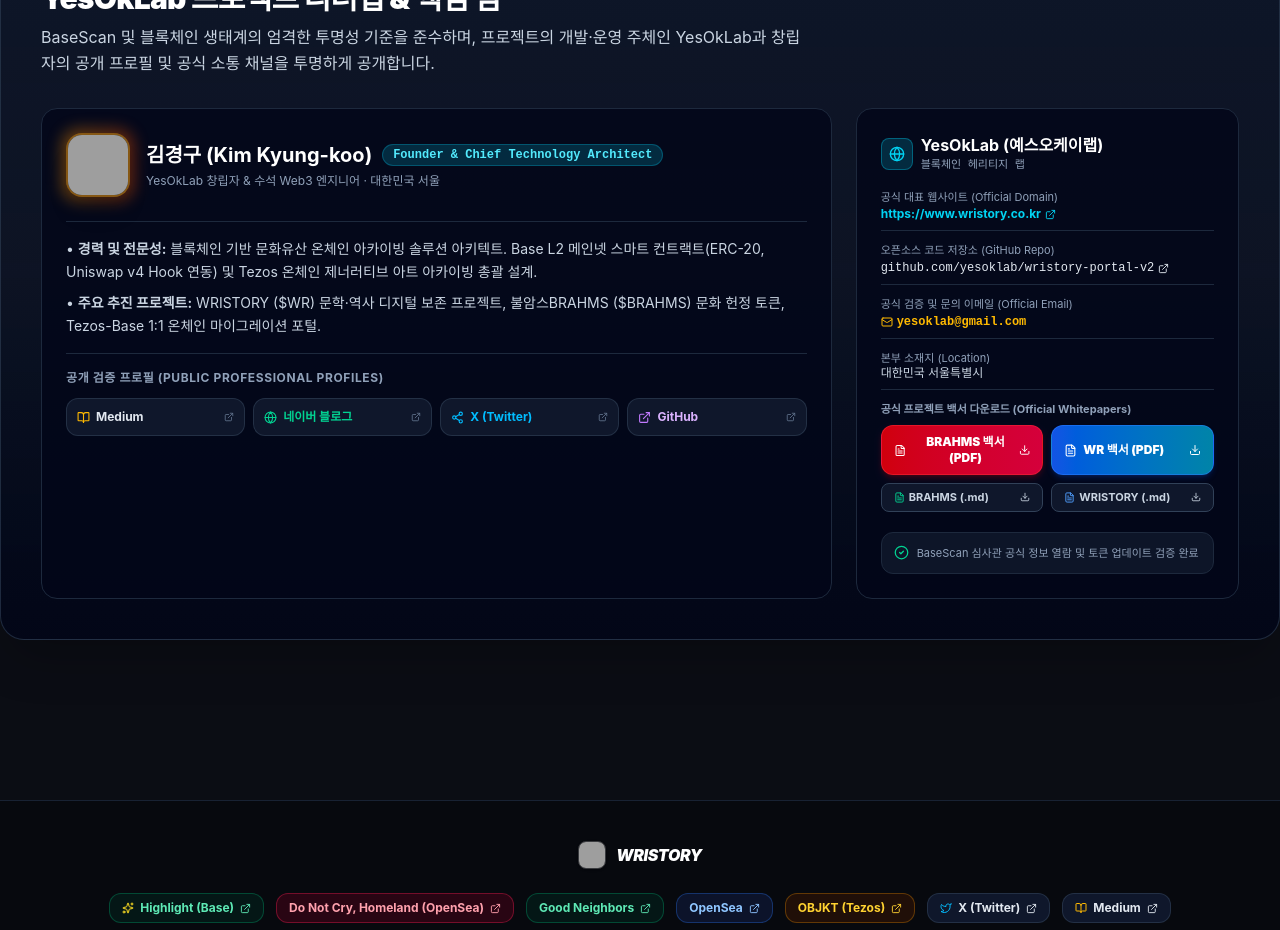
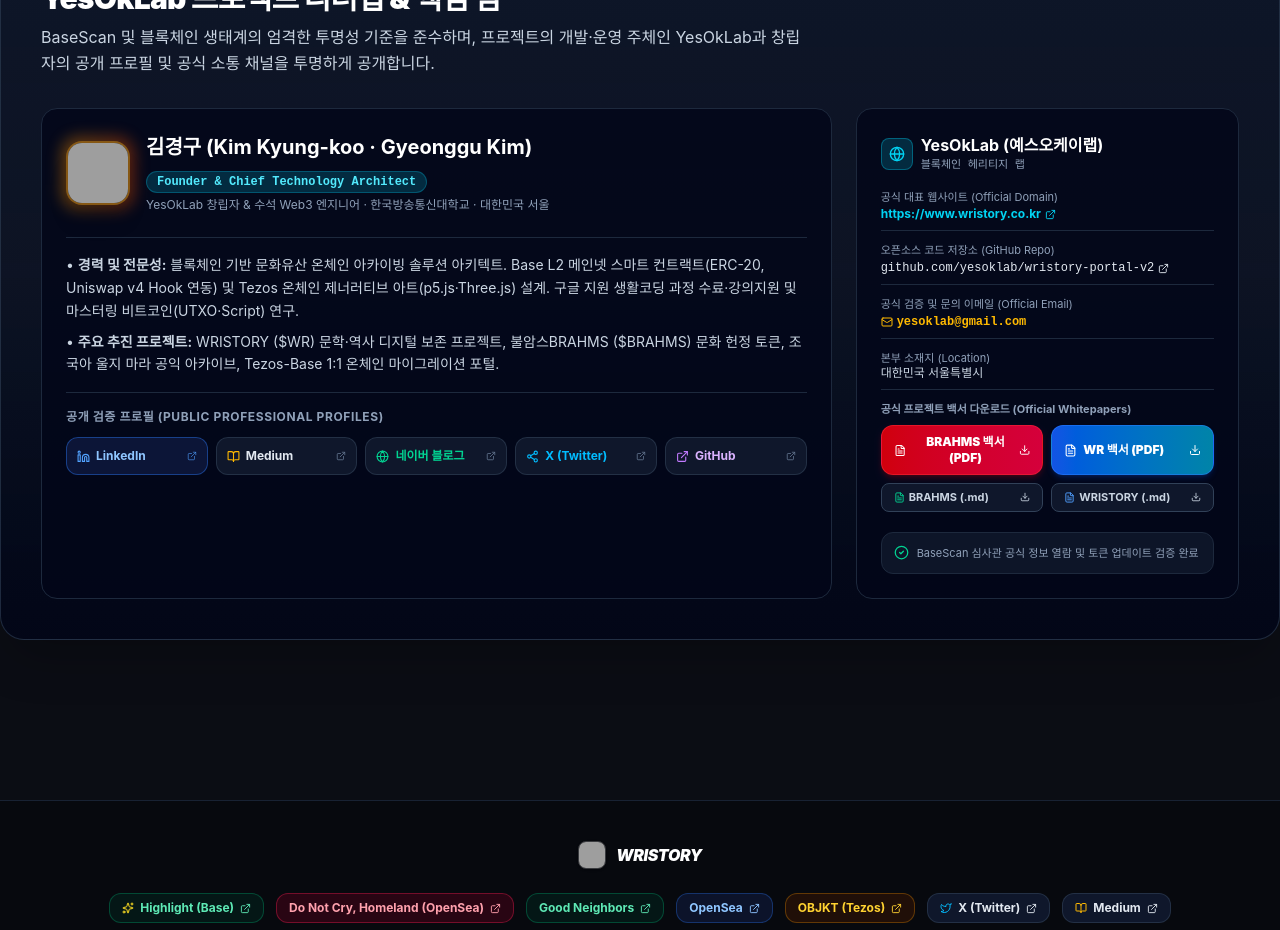
Before and after one commit to yesoklab/wristory-portal-v2, a React (Vite) app: page / in a window 1280 px wide. Shown: the part 3880-4810 px from the top of the page. Built offline with nearby package versions, Linux system fonts and the light colour scheme; no server answers; grey boxes are pictures that could not be loaded; what @airgap/beacon-sdk, @taquito/beacon-wallet, @taquito/taquito would draw is missing.

Commit message:
Enhance LandingPageView with LinkedIn profile and updates
Updated the profile section to include additional information and a LinkedIn link.

```diff
--- a/src/views/LandingPageView.tsx
+++ b/src/views/LandingPageView.tsx
@@ -23,7 +23,8 @@ import {
   Download,
   FileText,
   Volume2,
-  VolumeX
+  VolumeX,
+  Linkedin
 } from 'lucide-react';
 import { translations, Lang } from '../lib/translations';
 import {
@@ -1020,7 +1021,7 @@ const LandingPageView: React.FC<LandingPageViewProps> = ({ lang, onNavigate }) =
                 <div>
                   <div className="flex items-center gap-2.5 flex-wrap">
                     <h3 className="text-xl font-bold text-white">
-                      {lang === 'ko' ? '김경구 (Kim Kyung-koo)' : 'Kim Kyung-koo'}
+                      {lang === 'ko' ? '김경구 (Kim Kyung-koo · Gyeonggu Kim)' : 'Kim Kyung-koo (Gyeonggu Kim)'}
                     </h3>
                     <span className="px-2.5 py-0.5 rounded-full bg-cyan-500/20 text-cyan-300 border border-cyan-500/30 text-xs font-bold font-mono">
                       Founder & Chief Technology Architect
@@ -1028,8 +1029,8 @@ const LandingPageView: React.FC<LandingPageViewProps> = ({ lang, onNavigate }) =
                   </div>
                   <p className="text-xs text-slate-400 mt-1">
                     {lang === 'ko'
-                      ? 'YesOkLab 창립자 & 수석 Web3 엔지니어 · 대한민국 서울'
-                      : 'YesOkLab Founder & Lead Web3 Engineer · Seoul, Republic of Korea'}
+                      ? 'YesOkLab 창립자 & 수석 Web3 엔지니어 · 한국방송통신대학교 · 대한민국 서울'
+                      : 'YesOkLab Founder & Lead Web3 Engineer · Korea National Open Univ. · Seoul, Republic of Korea'}
                   </p>
                 </div>
               </div>
@@ -1038,14 +1039,14 @@ const LandingPageView: React.FC<LandingPageViewProps> = ({ lang, onNavigate }) =
                 <p>
                   • <strong>{lang === 'ko' ? '경력 및 전문성:' : 'Career & Expertise:'}</strong>{' '}
                   {lang === 'ko'
-                    ? '블록체인 기반 문화유산 온체인 아카이빙 솔루션 아키텍트. Base L2 메인넷 스마트 컨트랙트(ERC-20, Uniswap v4 Hook 연동) 및 Tezos 온체인 제너러티브 아트 아카이빙 총괄 설계.'
-                    : 'Blockchain cultural heritage architect. Lead designer of Base L2 ERC-20 smart contracts, Uniswap v4 hooks, and permanent on-chain generative art archiving on Tezos & Base.'}
+                    ? '블록체인 기반 문화유산 온체인 아카이빙 솔루션 아키텍트. Base L2 메인넷 스마트 컨트랙트(ERC-20, Uniswap v4 Hook 연동) 및 Tezos 온체인 제너러티브 아트(p5.js·Three.js) 설계. 구글 지원 생활코딩 과정 수료·강의지원 및 마스터링 비트코인(UTXO·Script) 연구.'
+                    : 'Blockchain cultural heritage architect. Lead designer of Base L2 ERC-20 smart contracts, Uniswap v4 hooks, and on-chain generative art (p5.js · Three.js) on Tezos & Base. Completed Google-supported OpenTutorials curriculum & Mastering Bitcoin (UTXO/Script) study.'}
                 </p>
                 <p>
                   • <strong>{lang === 'ko' ? '주요 추진 프로젝트:' : 'Key Initiatives:'}</strong>{' '}
                   {lang === 'ko'
-                    ? 'WRISTORY ($WR) 문학·역사 디지털 보존 프로젝트, 불암스BRAHMS ($BRAHMS) 문화 헌정 토큰, Tezos-Base 1:1 온체인 마이그레이션 포털.'
-                    : 'WRISTORY ($WR) literary & historical digital preservation, 불암스BRAHMS ($BRAHMS) digital cultural tribute token, and Tezos-to-Base 1:1 on-chain migration portal.'}
+                    ? 'WRISTORY ($WR) 문학·역사 디지털 보존 프로젝트, 불암스BRAHMS ($BRAHMS) 문화 헌정 토큰, 조국아 울지 마라 공익 아카이브, Tezos-Base 1:1 온체인 마이그레이션 포털.'
+                    : 'WRISTORY ($WR) literary & historical digital preservation, 불암스BRAHMS ($BRAHMS) digital cultural tribute token, Do Not Cry Homeland charity archive, and Tezos-to-Base 1:1 migration portal.'}
                 </p>
               </div>
 
@@ -1054,7 +1055,18 @@ const LandingPageView: React.FC<LandingPageViewProps> = ({ lang, onNavigate }) =
                 <div className="text-xs font-bold text-slate-400 uppercase tracking-wider mb-3">
                   {lang === 'ko' ? '공개 검증 프로필 (Public Professional Profiles)' : 'Public Verified Professional Profiles'}
                 </div>
-                <div className="grid grid-cols-2 sm:grid-cols-4 gap-2 text-xs">
+                <div className="grid grid-cols-2 sm:grid-cols-3 lg:grid-cols-5 gap-2 text-xs">
+                  <a
+                    href="https://www.linkedin.com/in/yesoklab"
+                    target="_blank"
+                    rel="noopener noreferrer"
+                    className="p-2.5 bg-blue-950/50 hover:bg-blue-900/60 border border-blue-500/40 rounded-xl font-bold text-blue-300 transition-all flex items-center gap-1.5 active:scale-95"
+                  >
+                    <Linkedin size={13} className="text-blue-400 shrink-0" />
+                    <span>LinkedIn</span>
+                    <ExternalLink size={10} className="ml-auto text-blue-400/70" />
+                  </a>
+
                   <a
                     href="https://medium.com/@wakk5252"
                     target="_blank"
```
